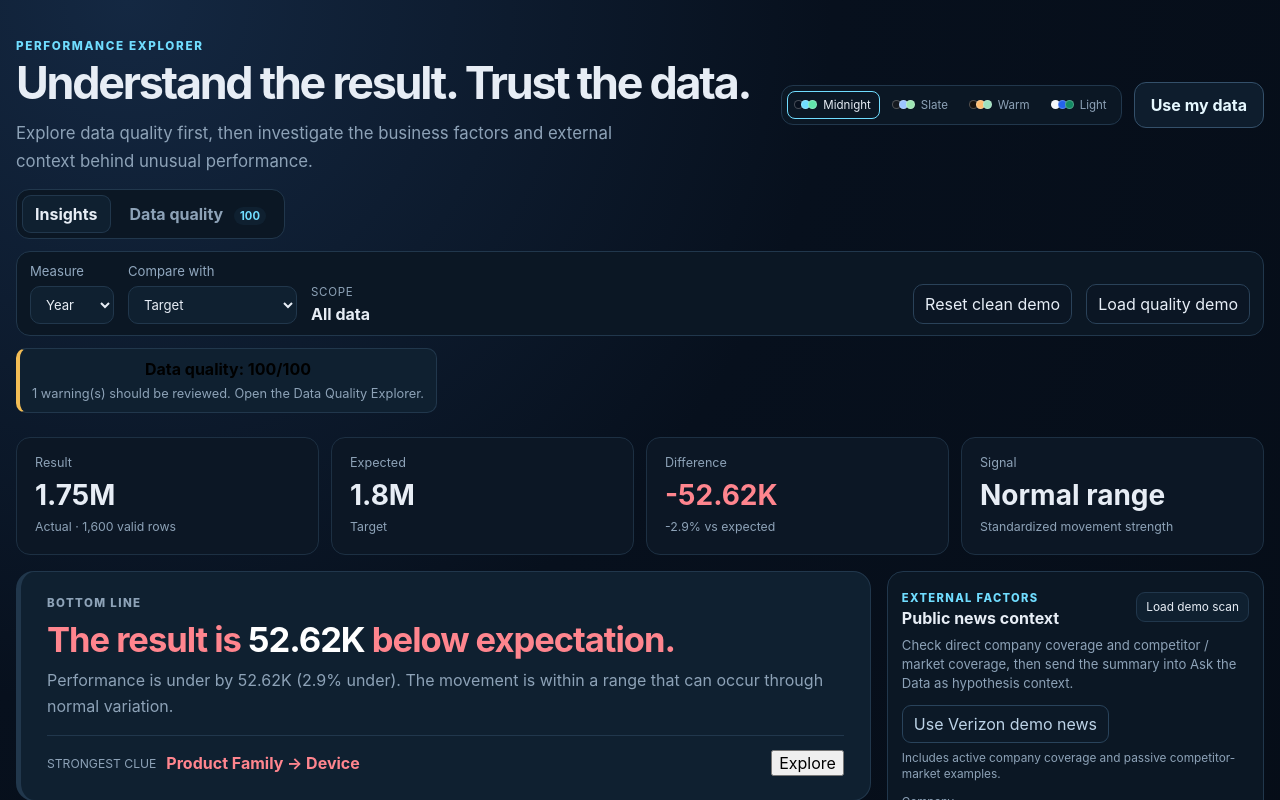
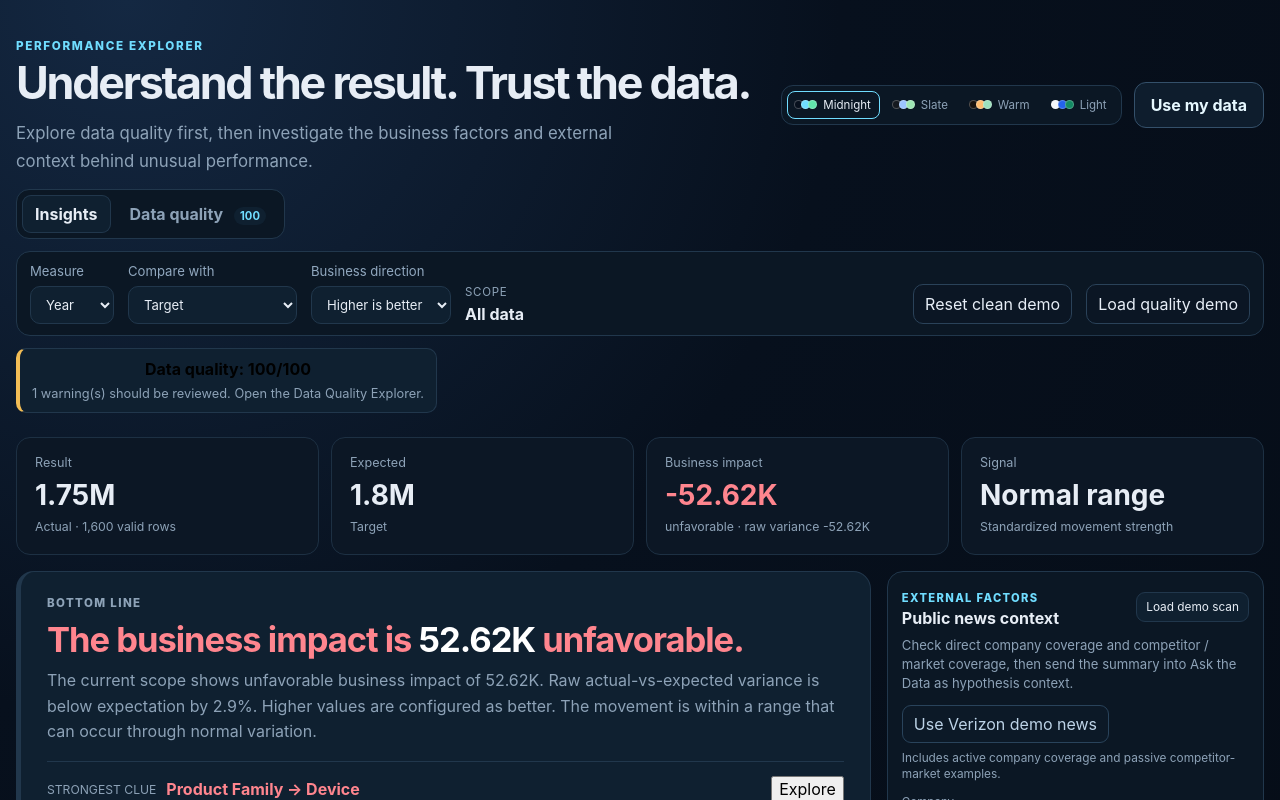
Before and after one commit to yashumani/drill-down-anamoly, a React (Vite) app: page / in a window 1280 px wide. Shown: the top 800 px of the page. Built offline with nearby package versions, Linux system fonts and the light colour scheme.

Commit message:
Add metric polarity controls and business impact language

```diff
--- a/src/App.tsx
+++ b/src/App.tsx
@@ -13,7 +13,7 @@ import { NewsIntelPanel } from './components/NewsIntelPanel';
 import { ThemePicker } from './components/ThemePicker';
 import type { PaletteId } from './components/ThemePicker';
 import type { ChatAction } from './lib/chatEngine';
-import type { DataRow, DimensionScore, Predicate } from './types';
+import type { DataRow, DimensionScore, MetricPolarity, Predicate } from './types';
 
 const format = (value: number) => Intl.NumberFormat('en-US', { notation: 'compact', maximumFractionDigits: 2 }).format(value);
 const percent = (value: number | null) => value == null ? '—' : `${value >= 0 ? '+' : ''}${(value * 100).toFixed(1)}%`;
@@ -26,6 +26,7 @@ export default function App() {
   const [workspace, setWorkspace] = useState<Workspace>('insights');
   const [actualKey, setActualKey] = useState('actual');
   const [expectedKey, setExpectedKey] = useState('target');
+  const [metricPolarity, setMetricPolarity] = useState<MetricPolarity>('higher_is_better');
   const [predicates, setPredicates] = useState<Predicate[]>([]);
   const [selectedDimension, setSelectedDimension] = useState<string>('region');
   const [manualContext, setManualContext] = useState('');
@@ -45,13 +46,12 @@ export default function App() {
   const dimensionKey = dimensions.join('|');
   const externalContext = [manualContext, newsContext].filter(Boolean).join('\n\n');
   const result = useMemo(
-    () => investigate(rows, dimensions, actualKey, expectedKey || undefined, predicates),
-    [rows, dimensionKey, actualKey, expectedKey, predicates],
+    () => investigate(rows, dimensions, actualKey, expectedKey || undefined, predicates, metricPolarity),
+    [rows, dimensionKey, actualKey, expectedKey, predicates, metricPolarity],
   );
   const selectedScore = result.dimensionScores.find((dimension) => dimension.dimension === selectedDimension) ?? result.dimensionScores[0] ?? null;
   const topDriver = result.dimensionScores[0] ?? null;
-  const direction = result.variance < 0 ? 'below' : 'above';
-  const tone = result.variance < 0 ? 'bad' : 'good';
+  const tone = result.businessImpact < 0 ? 'bad' : result.businessImpact > 0 ? 'good' : undefined;
 
   function changePalette(next: PaletteId) {
     setPalette(next);
@@ -70,6 +70,7 @@ export default function App() {
     setRows(nextRows);
     setActualKey(candidateActual);
     setExpectedKey(candidateExpected);
+    setMetricPolarity('higher_is_better');
     setPredicates([]);
     setSelectedDimension(nextQuality.dimensionCandidates[0] ?? '');
     setManualContext('');
@@ -138,6 +139,7 @@ export default function App() {
       {workspace === 'insights' && <>
         <label>Measure<select value={actualKey} onChange={(event) => { setActualKey(event.target.value); setPredicates([]); }}>{numeric.map((profile) => <option key={profile.name} value={profile.name}>{humanize(profile.name)}</option>)}</select></label>
         <label>Compare with<select value={expectedKey} onChange={(event) => { setExpectedKey(event.target.value); setPredicates([]); }}><option value="">Robust typical value</option>{numeric.filter((profile) => profile.name !== actualKey).map((profile) => <option key={profile.name} value={profile.name}>{humanize(profile.name)}</option>)}</select></label>
+        <label>Business direction<select value={metricPolarity} onChange={(event) => { setMetricPolarity(event.target.value as MetricPolarity); setPredicates([]); }}><option value="higher_is_better">Higher is better</option><option value="lower_is_better">Lower is better</option></select></label>
         <div className="filter-scope"><span>Scope</span><strong>{predicates.length ? predicates.map((predicate) => `${humanize(predicate.dimension)}: ${predicate.value}`).join(' • ') : 'All data'}</strong></div>
         {predicates.length > 0 && <button className="quiet-button" onClick={() => setPredicates([])}>Clear</button>}
       </>}
@@ -155,24 +157,24 @@ export default function App() {
       <section className="executive-metrics">
         <Metric label="Result" value={format(result.actual)} helper={`${humanize(actualKey)} · ${result.validRowCount.toLocaleString()} valid rows`} />
         <Metric label={expectedKey ? 'Expected' : 'Typical'} value={format(result.expected)} helper={expectedKey ? humanize(expectedKey) : 'Robust median baseline'} />
-        <Metric label="Difference" value={`${result.variance >= 0 ? '+' : ''}${format(result.variance)}`} helper={`${percent(result.variancePct)} vs expected`} tone={tone} />
+        <Metric label="Business impact" value={`${result.businessImpact >= 0 ? '+' : ''}${format(result.businessImpact)}`} helper={`${result.impactDirection} · raw variance ${format(result.variance)}`} tone={tone} />
         <Metric label="Signal" value={plainAnomaly(result.anomalyScore)} helper="Standardized movement strength" tone={result.anomalyScore >= 2 ? 'warn' : undefined} />
       </section>
 
       <section className="guided-layout">
         <div className="guided-main">
-          <section className={`story-banner ${tone}`}><div className="story-kicker">BOTTOM LINE</div><h2>The result is <span>{format(Math.abs(result.variance))}</span> {direction} expectation.</h2><p>{plainSummary(result.variance, result.variancePct, result.anomalyScore)}</p>{topDriver?.topCategory && <div className="next-clue"><span>Strongest clue</span><strong>{humanize(topDriver.dimension)} → {topDriver.topCategory.value}</strong><button onClick={() => setSelectedDimension(topDriver.dimension)}>Explore</button></div>}{result.warnings.length > 0 && <div className="analysis-warnings">{result.warnings.map((warning) => <span key={warning}>{warning}</span>)}</div>}</section>
+          <section className={`story-banner ${tone ?? ''}`}><div className="story-kicker">BOTTOM LINE</div><h2>The business impact is <span>{format(Math.abs(result.businessImpact))}</span> {result.impactDirection}.</h2><p>{plainSummary(result.businessImpact, result.variance, result.variancePct, result.anomalyScore, metricPolarity)}</p>{topDriver?.topCategory && <div className="next-clue"><span>Strongest clue</span><strong>{humanize(topDriver.dimension)} → {topDriver.topCategory.value}</strong><button onClick={() => setSelectedDimension(topDriver.dimension)}>Explore</button></div>}{result.warnings.length > 0 && <div className="analysis-warnings">{result.warnings.map((warning) => <span key={warning}>{warning}</span>)}</div>}</section>
           <Panel title="What is contributing most?" subtitle="Select a factor, then a group. Every drill automatically re-checks the other quality-approved factors."><div className="driver-split"><DimensionLandscape scores={result.dimensionScores} onSelect={(dimension: DimensionScore) => setSelectedDimension(dimension.dimension)} /><ContributionBars score={selectedScore} onDrill={(predicate) => drill([predicate])} /></div></Panel>
         </div>
         <div className="insight-sidebar">
           <NewsIntelPanel onContextReady={setNewsContext} />
-          <ChatPanel rows={rows} dimensions={dimensions} actualKey={actualKey} expectedKey={expectedKey || undefined} predicates={predicates} result={result} dataQuality={qualityReport} externalContext={externalContext} manualContext={manualContext} onExternalContext={setManualContext} onAction={handleChatAction} />
+          <ChatPanel rows={rows} dimensions={dimensions} actualKey={actualKey} expectedKey={expectedKey || undefined} metricPolarity={metricPolarity} predicates={predicates} result={result} dataQuality={qualityReport} externalContext={externalContext} manualContext={manualContext} onExternalContext={setManualContext} onAction={handleChatAction} />
         </div>
       </section>
 
       <details className="more-analysis"><summary>More analysis</summary><div className="grid two"><Panel title="Combined patterns" subtitle="Groups where several characteristics appear together."><InteractionList interactions={result.interactions} onDrill={drill} /></Panel><Panel title="Investigation trail" subtitle="The path you have taken so far."><DrillTree predicates={predicates} /></Panel></div><div className="breadcrumbs"><button onClick={() => setPredicates([])}>All data</button>{predicates.map((predicate, index) => <button key={`${predicate.dimension}-${predicate.value}`} onClick={() => setPredicates(predicates.slice(0, index + 1))}>→ {humanize(predicate.dimension)}: {predicate.value}</button>)}</div></details>
 
-      <details className="analyst-details"><summary>Analyst evidence</summary><section className="technical-strip"><span><strong>{result.validRowCount.toLocaleString()}</strong> valid measure rows</span><span><strong>{result.excludedMeasureRows.toLocaleString()}</strong> excluded measure rows</span><span><strong>{result.dimensionsScanned}</strong> quality-approved factors</span><span><strong>{result.anomalyScore.toFixed(2)}</strong> standardized deviation</span></section><section className="table-panel"><h2>Factor audit</h2><p>Detailed evidence for every factor reviewed.</p><div className="table-wrap"><table><thead><tr><th>#</th><th>Factor</th><th>Score</th><th>Leading group</th><th>Difference</th><th>Support</th><th>Impact</th></tr></thead><tbody>{result.dimensionScores.map((dimension, index) => <tr key={dimension.dimension} onClick={() => setSelectedDimension(dimension.dimension)}><td>{index + 1}</td><td>{humanize(dimension.dimension)}</td><td>{dimension.score.toFixed(1)}</td><td>{dimension.topCategory?.value}</td><td className={Number(dimension.topCategory?.variance) < 0 ? 'bad' : 'good'}>{format(dimension.topCategory?.variance ?? 0)}</td><td>{dimension.topCategory ? `${(dimension.topCategory.support * 100).toFixed(1)}%` : '—'}</td><td>{(dimension.impact * 100).toFixed(1)}%</td></tr>)}</tbody></table></div></section></details>
+      <details className="analyst-details"><summary>Analyst evidence</summary><section className="technical-strip"><span><strong>{result.validRowCount.toLocaleString()}</strong> valid measure rows</span><span><strong>{result.excludedMeasureRows.toLocaleString()}</strong> excluded measure rows</span><span><strong>{result.dimensionsScanned}</strong> quality-approved factors</span><span><strong>{result.anomalyScore.toFixed(2)}</strong> standardized deviation</span><span><strong>{metricPolarity === 'higher_is_better' ? 'Higher' : 'Lower'}</strong> is better</span></section><section className="table-panel"><h2>Factor audit</h2><p>Detailed evidence for every factor reviewed.</p><div className="table-wrap"><table><thead><tr><th>#</th><th>Factor</th><th>Score</th><th>Leading group</th><th>Business impact</th><th>Support</th><th>Impact</th></tr></thead><tbody>{result.dimensionScores.map((dimension, index) => <tr key={dimension.dimension} onClick={() => setSelectedDimension(dimension.dimension)}><td>{index + 1}</td><td>{humanize(dimension.dimension)}</td><td>{dimension.score.toFixed(1)}</td><td>{dimension.topCategory?.value}</td><td className={Number(dimension.topCategory?.businessImpact) < 0 ? 'bad' : 'good'}>{format(dimension.topCategory?.businessImpact ?? 0)}</td><td>{dimension.topCategory ? `${(dimension.topCategory.support * 100).toFixed(1)}%` : '—'}</td><td>{(dimension.impact * 100).toFixed(1)}%</td></tr>)}</tbody></table></div></section></details>
     </>}
   </main>;
 }
@@ -192,9 +194,10 @@ function plainAnomaly(score: number) {
   return 'Normal range';
 }
 
-function plainSummary(variance: number, variancePct: number | null, anomalyScore: number) {
-  const direction = variance < 0 ? 'under' : 'over';
-  const percentageText = variancePct == null ? '' : ` (${Math.abs(variancePct * 100).toFixed(1)}% ${direction})`;
+function plainSummary(businessImpact: number, rawVariance: number, variancePct: number | null, anomalyScore: number, metricPolarity: MetricPolarity) {
+  const direction = businessImpact < 0 ? 'unfavorable' : businessImpact > 0 ? 'favorable' : 'neutral';
+  const percentageText = variancePct == null ? '' : ` Raw actual-vs-expected variance is ${rawVariance >= 0 ? 'above' : 'below'} expectation by ${Math.abs(variancePct * 100).toFixed(1)}%.`;
+  const polarityText = metricPolarity === 'higher_is_better' ? 'Higher values are configured as better.' : 'Lower values are configured as better, so positive raw variance is unfavorable.';
   const unusual = anomalyScore >= 2 ? ' The movement stands out from normal variation.' : ' The movement is within a range that can occur through normal variation.';
-  return `Performance is ${direction} by ${format(Math.abs(variance))}${percentageText}.${unusual}`;
+  return `The current scope shows ${direction} business impact of ${format(Math.abs(businessImpact))}.${percentageText} ${polarityText}${unusual}`;
 }
```
